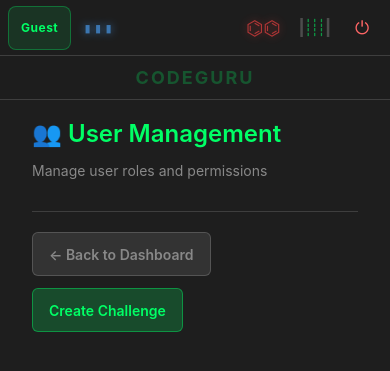
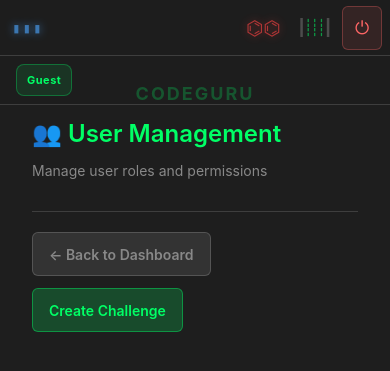
Before and after one commit to Lullaby47/codeguru, a FastAPI app: template templates/admin_users.html in a window 390 px wide. Shown: the top 371 px of the page. Run offline with FastAPI, Linux system fonts and the light colour scheme; the template is opened without the code that fills it, so the values that code supplies are empty; parts of the project's set-up code (start-up, migrations or seed data) failed here and were passed over; some libraries are stand-ins or nearby versions.

Commit message:
Restructure mobile nav: move user pill to second row with CODEGURU, improve logout button styling

```diff
--- a/static/styles.css
+++ b/static/styles.css
@@ -240,16 +240,31 @@ p, div, span, h1, h2, h3, h4, h5, h6 {
     transform: scale(1.1);
 }
 
-/* Softer logout icon styling on mobile */
+/* Clean logout button styling on mobile */
 @media (max-width: 719px) {
+    .logout-link {
+        display: flex;
+        align-items: center;
+        justify-content: center;
+    }
+
     .logout-icon {
         font-size: 18px !important;
         filter: none;
         color: #ff6666 !important;
+        background: rgba(255, 102, 102, 0.1);
+        border: 1px solid rgba(255, 102, 102, 0.3);
+        border-radius: 6px;
+        padding: 6px 8px;
+        min-width: 36px;
+        min-height: 36px;
+        transition: all 0.2s ease;
     }
 
-    .logout-link:hover .logout-icon {
-        filter: none;
+    .logout-link:hover .logout-icon,
+    .logout-link:active .logout-icon {
+        background: rgba(255, 102, 102, 0.2);
+        border-color: rgba(255, 102, 102, 0.5);
         transform: scale(1.05);
     }
 }
@@ -295,6 +310,13 @@ p, div, span, h1, h2, h3, h4, h5, h6 {
     min-height: 44px;
     display: flex;
     align-items: center;
+}
+
+/* Hide user profile icon in nav-left on mobile (shown in nav-title-mobile instead) */
+@media (max-width: 719px) {
+    .user-profile-icon {
+        display: none;
+    }
 }
 
 .user-profile-icon:hover {
@@ -370,7 +392,36 @@ p, div, span, h1, h2, h3, h4, h5, h6 {
     border-bottom: 1px solid var(--border);
     padding: 8px 16px;
     z-index: 999;
-    display: block;
+    display: flex;
+    align-items: center;
+    gap: 12px;
+}
+
+.user-profile-icon-mobile {
+    cursor: pointer;
+    padding: 6px 10px;
+    background: rgba(0, 255, 102, 0.1);
+    border: 1px solid rgba(0, 255, 102, 0.3);
+    border-radius: 8px;
+    transition: all 0.2s ease;
+    user-select: none;
+    min-height: 32px;
+    display: flex;
+    align-items: center;
+    flex-shrink: 0;
+}
+
+.user-profile-icon-mobile:hover {
+    background: rgba(0, 255, 102, 0.2);
+    border-color: rgba(0, 255, 102, 0.5);
+    transform: scale(1.05);
+}
+
+.user-profile-icon-mobile .profile-level {
+    font-size: 11px;
+    font-weight: bold;
+    color: var(--green);
+    letter-spacing: 0.5px;
 }
 
 .codeguru-title-mobile {
@@ -381,6 +432,11 @@ p, div, span, h1, h2, h3, h4, h5, h6 {
     text-align: center;
     animation: blinkIdle 1.3s infinite;
     cursor: pointer;
+    flex: 1;
+    position: absolute;
+    left: 50%;
+    transform: translateX(-50%);
+    width: fit-content;
 }
 
 .codeguru-title-mobile:hover {
@@ -1102,6 +1158,10 @@ p, div, span, h1, h2, h3, h4, h5, h6 {
         display: none; /* Hide mobile title on desktop */
     }
 
+    .user-profile-icon {
+        display: flex; /* Show user profile icon in nav-left on desktop */
+    }
+
     .nav-right {
         gap: 26px;
     }
--- a/templates/base.html
+++ b/templates/base.html
@@ -114,6 +114,15 @@
 {% if not hide_nav %}
 <!-- CodeGuru title below nav on mobile -->
 <div class="nav-title-mobile">
+    <!-- User Profile Icon (mobile only - shown in second row) -->
+    <div class="user-profile-icon-mobile" id="userProfileIconMobile" title="Your Profile"
+         data-user-level="{% if user %}{{ user.level }}{% else %}1{% endif %}"
+         data-username="{% if user %}{{ user.username }}{% else %}Guest{% endif %}"
+         data-email="{% if user %}{{ user.email }}{% else %}guest@example.com{% endif %}"
+         data-streak="{% if user %}{{ user.streak }}{% else %}0{% endif %}"
+         data-verified="{% if user %}{{ 'Yes' if user.is_verified else 'No' }}{% else %}No{% endif %}">
+        <div class="profile-level">{% if user %}{{ user.username }}{% else %}Guest{% endif %}</div>
+    </div>
     <a href="/dashboard">
         <div class="codeguru-title-mobile">CODEGURU</div>
     </a>
@@ -152,7 +161,7 @@
     setInterval(nextQuote, 300000);
     if (quoteEl) quoteEl.addEventListener("click", nextQuote);
 
-    // User Profile Icon Click Handler
+    // User Profile Icon Click Handler (desktop)
     const profileIcon = document.getElementById("userProfileIcon");
     if (profileIcon) {
         profileIcon.addEventListener("click", function(e) {
@@ -161,9 +170,19 @@
         });
     }
 
+    // User Profile Icon Click Handler (mobile)
+    const profileIconMobile = document.getElementById("userProfileIconMobile");
+    if (profileIconMobile) {
+        profileIconMobile.addEventListener("click", function(e) {
+            e.stopPropagation();
+            showProfileModal();
+        });
+    }
+
     // Show Profile Modal
     function showProfileModal() {
-        const profileIcon = document.getElementById("userProfileIcon");
+        // Try desktop icon first, fall back to mobile icon
+        const profileIcon = document.getElementById("userProfileIcon") || document.getElementById("userProfileIconMobile");
         if (!profileIcon) return;
 
         const userLevel = profileIcon.getAttribute("data-user-level") || "1";
```
